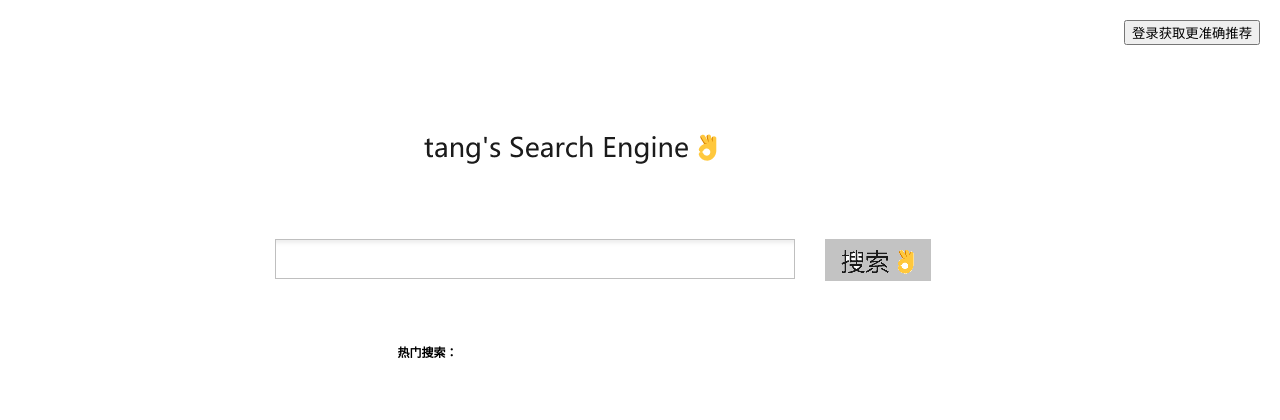
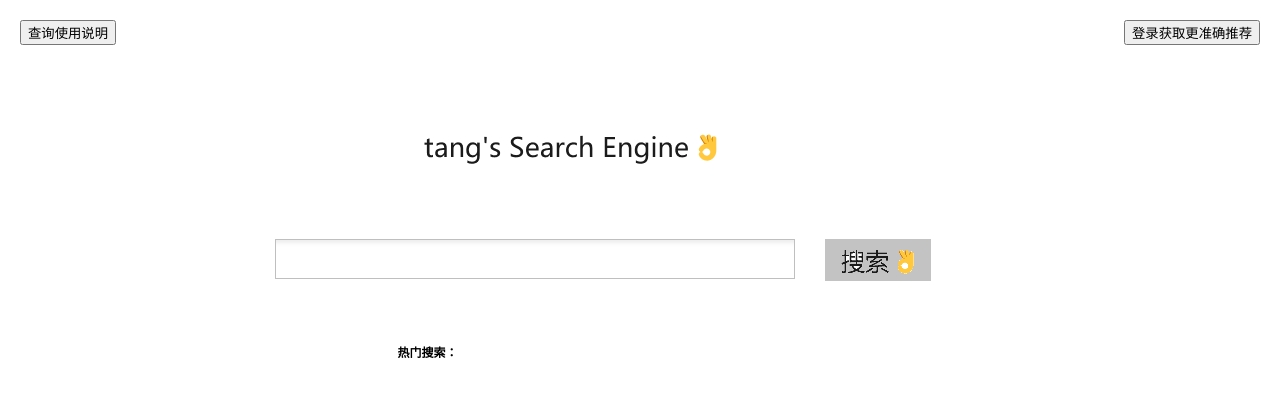
Before and after one commit to easymoneysnipertang/InformationRetrieval, a Flask app: page / in a window 1280 px wide. Shown: the top 420 px of the page. Run offline with Flask 3, Linux system fonts and the light colour scheme; data that the repository does not hold is empty; parts of the project's set-up code (start-up, migrations or seed data) failed here and were passed over.

Commit message:
finish work

```diff
--- a/SearchEngine/web/app.py
+++ b/SearchEngine/web/app.py
@@ -117,7 +117,7 @@ def result():
             return render_template('error.html',query=query)
 
     # 当前热门查询
-    pop_query = global_query.get_pop_query(20)
+    pop_query = global_query.get_pop_query(100)
 
     # 处理相关搜索
     has_recommend,recommend_query1,recommend_query2 = deal_recommend(query,pop_query)
--- a/SearchEngine/web/query/query.py
+++ b/SearchEngine/web/query/query.py
@@ -515,8 +515,8 @@ class Query:
             # 普通查询
             results = self.basic_search(query)
 
-        # 如果结果不足10个，使用模糊查询补充
-        if(len(results)<10):
+        # 如果结果不足，使用模糊查询补充
+        if(len(results)<50):
             fuzz_results = self.fuzz_search(query)
             for result in fuzz_results:
                 if result not in results:
--- a/SearchEngine/web/templates/index.html
+++ b/SearchEngine/web/templates/index.html
@@ -46,6 +46,12 @@
         cursor: pointer;
     }
 
+    #advancedSearchBtn {
+        position: fixed; /* 固定位置 */
+        top: 20px; /* 距离顶部的距离 */
+        left: 20px; /* 距离左侧的距离 */
+    }
+
     .header {
         position: fixed; /* 固定位置 */
         top: 20px; /* 距离顶部的距离 */
@@ -85,6 +91,8 @@
             </form>
         </div>
     </div>
+
+    <button id="advancedSearchBtn">查询使用说明</button>
 
     <div class="header">
     {% if is_login %}
@@ -190,4 +198,24 @@ document.addEventListener('DOMContentLoaded', (event) => {
 });
 </script>
 
+<script>
+    document.addEventListener('DOMContentLoaded', (event) => {
+        // 其他的 JavaScript 代码
+
+        // 获取新的按钮
+        var btn = document.getElementById("advancedSearchBtn");
+        // 当用户点击新的按钮时，显示对话框
+        btn.onclick = function() {
+            alert("高级查询使用说明：\n" +
+                "\t普通查询: query\n" +
+                "\t短语查询: \"query\"\n" +
+                "\t站内查询: #site:url query\n" +
+                "\t布尔查询: +(query query)-(query query)|(query query)\n" +
+                "\t位置查询: #tilte:(query)  #content:(query)\n" +
+                "\t正则表达式查询 #regex:query\n" +
+                "\t通配符查询: #wildcard:query");
+        };
+    });
+</script>
+
 </html>
```
Also changed, not shown: SearchEngine/README.md, SearchEngine/pic/recommend1.png (added), SearchEngine/pic/recommend2.png (added), 1 other file.
